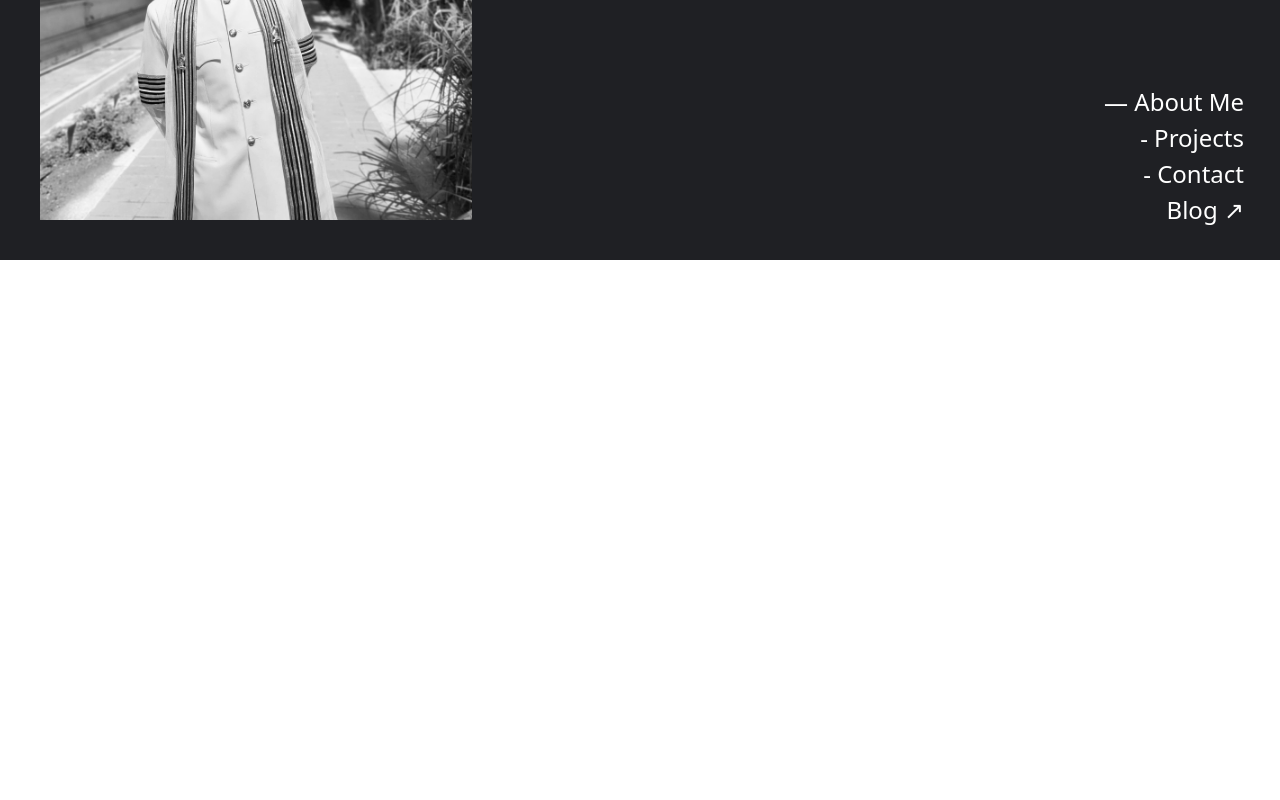
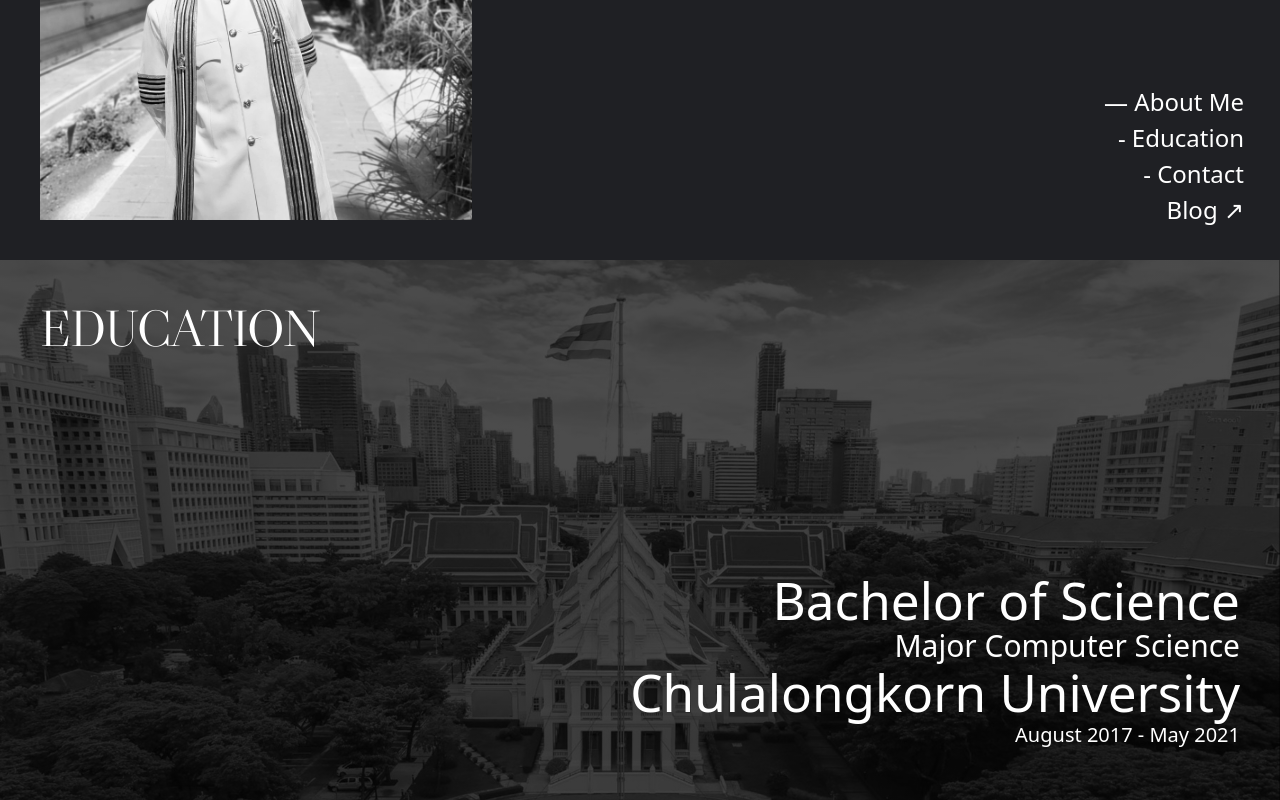
Before and after one commit to petchill/portfolio, a React (Vite) app: page /#/dev in a window 1280 px wide. Shown: the part 540-1340 px from the top of the page. Before the commit the page ends 800 px from the top, so only its background shows below. Built offline with nearby package versions, Linux system fonts and the light colour scheme.

Commit message:
feat: add education section

```diff
--- /dev/null
+++ b/src/components/dev/EducationSection.tsx
@@ -0,0 +1,18 @@
+export default function EducationSection() {
+  return (
+    <div
+      className="relative text-center md:text-left flex flex-col justify-between h-full px-[16px] py-[40px] md:p-[40px] bg-fixed bg-center bg-cover bg-no-repeat"
+      style={{
+        backgroundImage: "linear-gradient(rgba(0, 0, 0, 0.7), rgba(0, 0, 0, 0.7)), url('/portfolio/dev/Chula.jpeg')",
+      }}
+    >
+      <h1 className="text-6xl md:text-7xl 2xl:text-9xl leading-[0.9] tracking-tight font-libreCas">EDUCATION</h1>
+      <div className="px-[16px] md:px-[40px] text-right right-0 absolute top-1/2 transform -translate-y-1/2">
+        <h1 className="text-5xl">Bachelor of Science</h1>
+        <h2 className="text-3xl">Major Computer Science</h2>
+        <h1 className="text-5xl">Chulalongkorn University</h1>
+        <h2 className="text-xl">August 2017 - May 2021</h2>
+      </div>
+    </div>
+  );
+}
--- a/src/components/dev/HeroSection.tsx
+++ b/src/components/dev/HeroSection.tsx
@@ -1,8 +1,8 @@
 export default function HeroSection() {
   return (
-    <div className="text-center md:text-left flex flex-col justify-between h-full p-[16px] md:p-[40px] ">
+    <div className="text-center md:text-left flex flex-col justify-between h-full  px-[16px] pt-[40px] md:p-[40px] ">
       <section className="w-full flex md:flex-row flex-col justify-between items-center">
-        <div className=" text-6xl md:text-6xl 2xl:text-9xl leading-[0.9] tracking-tight font-libreCas">
+        <div className="text-6xl md:text-6xl 2xl:text-9xl leading-[0.9] tracking-tight font-libreCas">
           <p>SONGPON NINWONG</p>
           <p className="mt-[8px] text-3xl md:text-5xl 2xl:text-8xl ">SOFTWARE ENGINEER</p>
         </div>
--- a/src/index.css
+++ b/src/index.css
@@ -20,7 +20,6 @@
   --font-bubblegum: "BubblegumSans", sans-serif;
   --font-libreCas: "LibreCaslonDisplay", sans-serif;
 }
-
 
 :root {
   font-family: system-ui, Avenir, Helvetica, Arial, sans-serif;
--- a/src/pages/Dev.tsx
+++ b/src/pages/Dev.tsx
@@ -1,24 +1,44 @@
+import EducationSection from '../components/dev/EducationSection';
 import HeroSection from '../components/dev/HeroSection';
 
 const links = [
   { label: 'About Me', href: '#about', prefix: '— ' },
-  { label: 'Projects', href: '#projects', prefix: '- ' },
+  { label: 'Education', href: '#education', prefix: '- ' },
   { label: 'Contact', href: '#contact', prefix: '- ' },
   { label: 'Blog ↗', href: 'https://example.com', prefix: '' },
 ];
 
 const Dev = () => {
+  const jumpToSection = (sectionId: string) => {
+    const section = document.getElementById(sectionId);
+    if (section) {
+      section.scrollIntoView({ behavior: 'smooth' });
+    }
+  };
+
   return (
     <div className="min-h-screen w-screen font-inter bg-[#1f2024] text-white">
       <main className="relative w-full max-w-[2048px] m-auto">
         <section className="h-screen">
           <HeroSection />
         </section>
+        <section id="education" className="h-screen">
+          <EducationSection />
+        </section>
         <nav className="hidden md:block mt-10 text-right text-[#dddddd] md:fixed md:bottom-8 md:right-9 md:mt-0 md:text-[24px]">
           <ul>
             {links.map((item) => (
               <li key={item.label}>
-                <a href={item.href} className="transition-opacity hover:opacity-80 text-white!">
+                <a
+                  href={item.href}
+                  onClick={(event) => {
+                    if (item.href.startsWith('#')) {
+                      event.preventDefault();
+                      jumpToSection(item.href.replace('#', ''));
+                    }
+                  }}
+                  className="transition-opacity hover:opacity-80 text-white! font-normal!"
+                >
                   {item.prefix}
                   {item.label}
                 </a>
```
Also changed, not shown: public/dev/Chula.jpeg (added).
